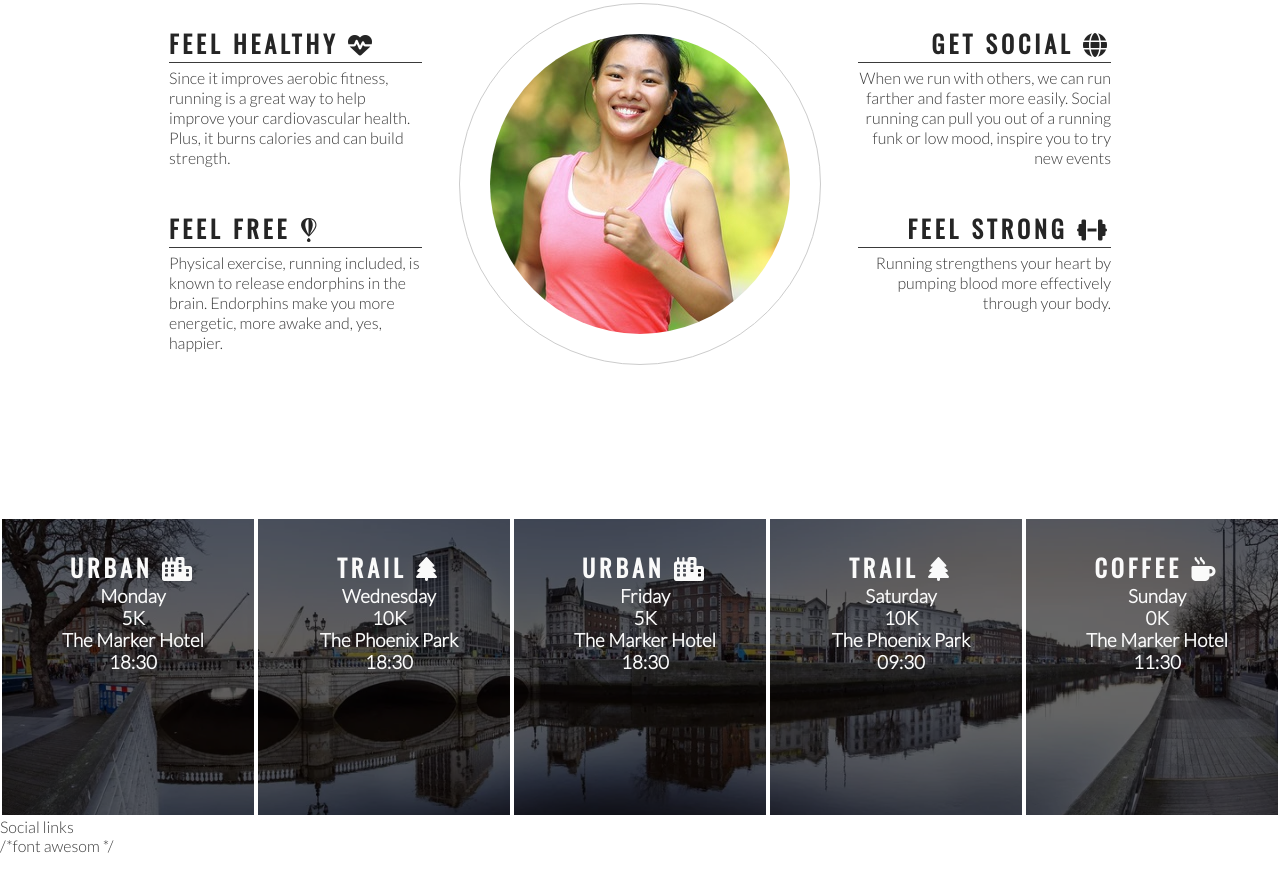
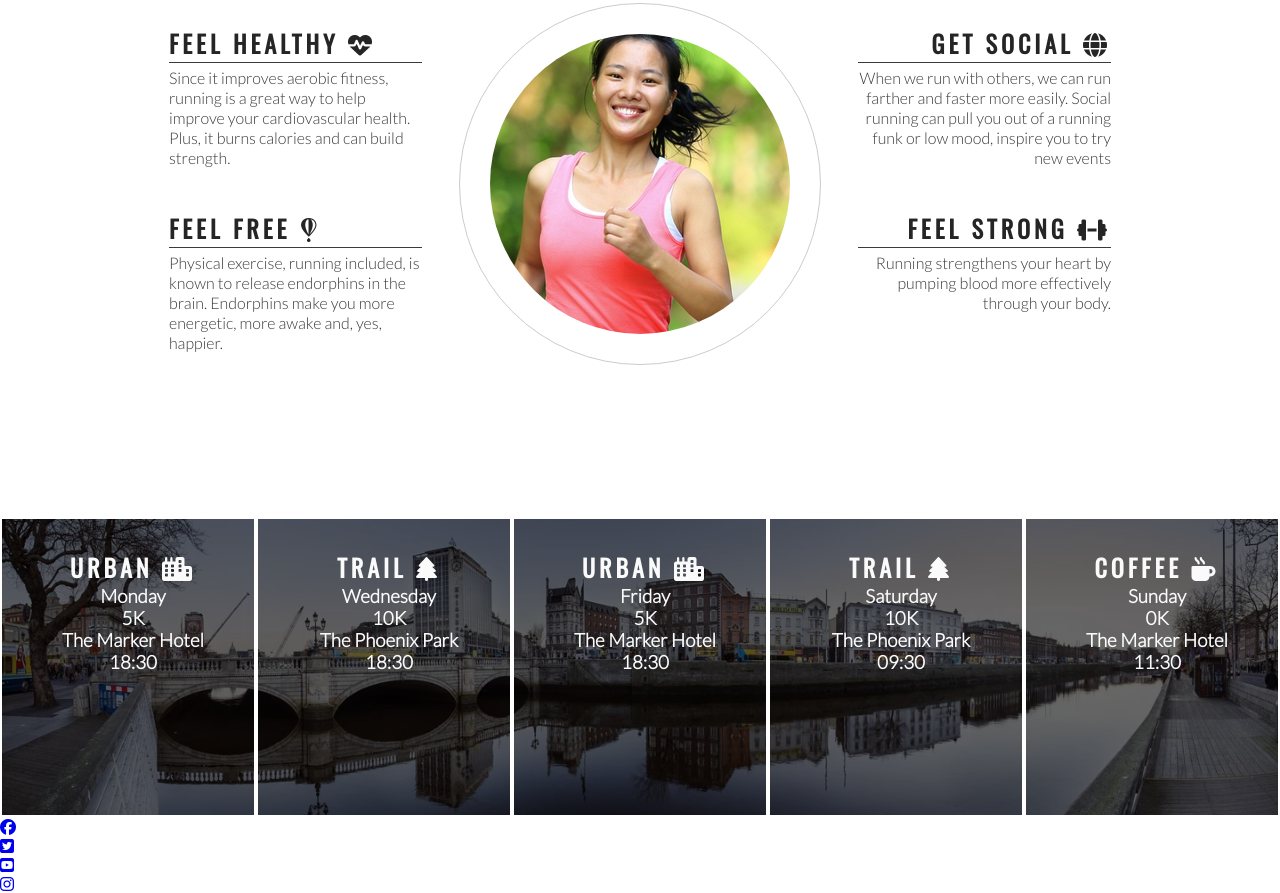
Before and after one commit to Karasp1980/love-running, a plain HTML site: page index.html in a window 1280 px wide. Shown: the part 778-1671 px from the top of the page. Before the commit the page ends 1633 px from the top, so only its background shows below. Drawn offline with nearby package versions, Linux system fonts and the light colour scheme.

Commit message:
Add social media icons to footer

```diff
--- a/index.html
+++ b/index.html
@@ -118,9 +118,18 @@
         </div>
     </section>
 
-    <footer>Social links</footer>
+    <footer>
+        <ul>
+            <li><a href="https://www.facebook.com/" target="_blank" rel="noopener" aria-label="visit our Facebook page (opens in a new tab)"><i class="fab fa-facebook"></i></a></li>
+            <li><a href="https://www.twitter.com/" target="_blank" rel="noopener" aria-label="visit our Twitter page (opens in a new tab)"><i class="fab fa-twitter-square"></i></a></li>
+            <li><a href="https://www.youtube.com/" target="_blank" rel="noopener" aria-label="visit our YouTube page (opens in a new tab)"><i class="fab fa-youtube-square"></i></a></li>
+            <li><a href="https://www.instagram.com/" target="_blank" rel="noopener" aria-label="visit our Instagram page (opens in a new tab)"><i class="fab fa-instagram"></i></a></li>
 
-    /*font awesom */
+        </ul>
+    </footer>
+
+
+
     <script src="https://kit.fontawesome.com/c7dbda0798.js" crossorigin="anonymous"></script>
 
 
```
